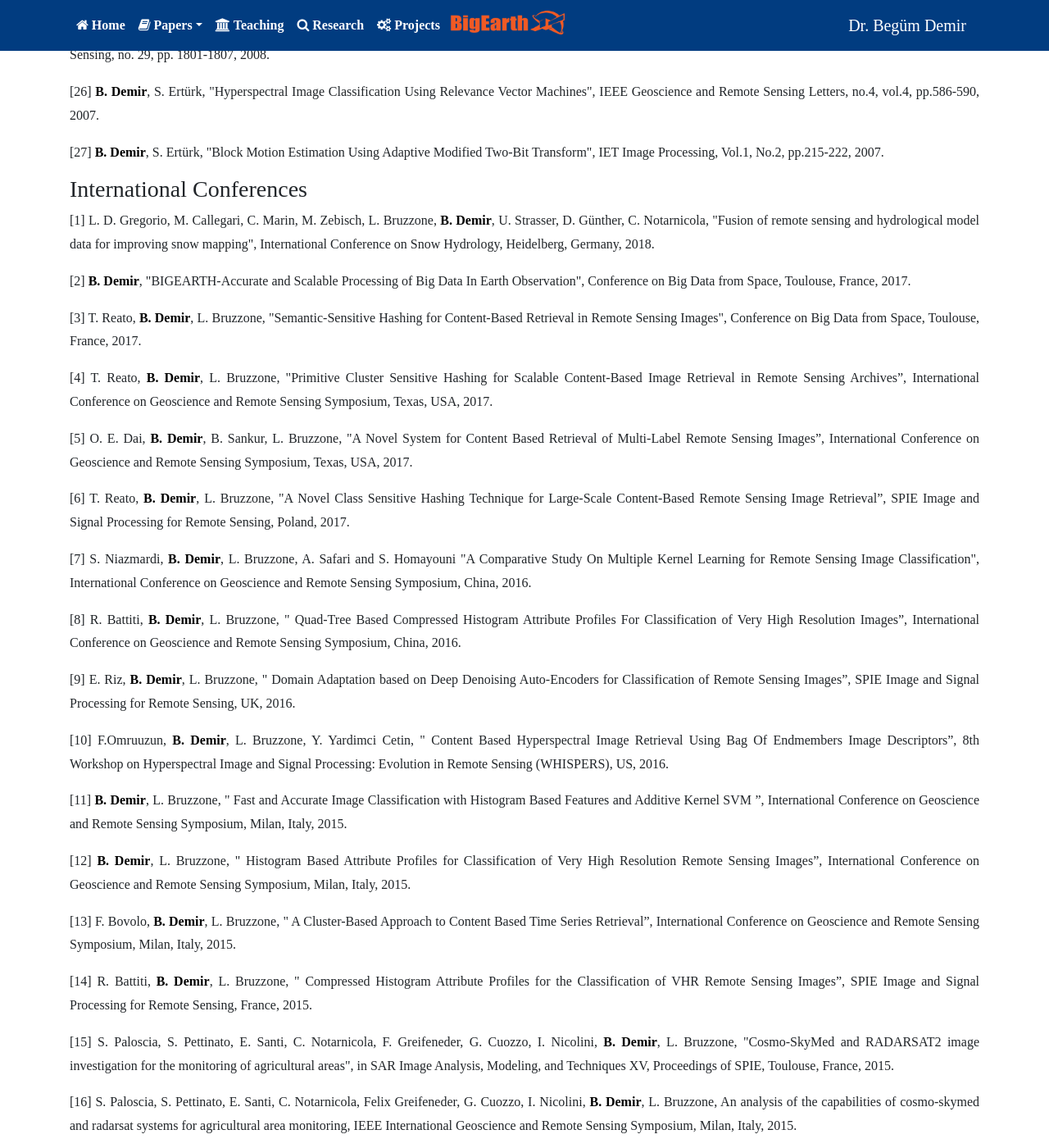
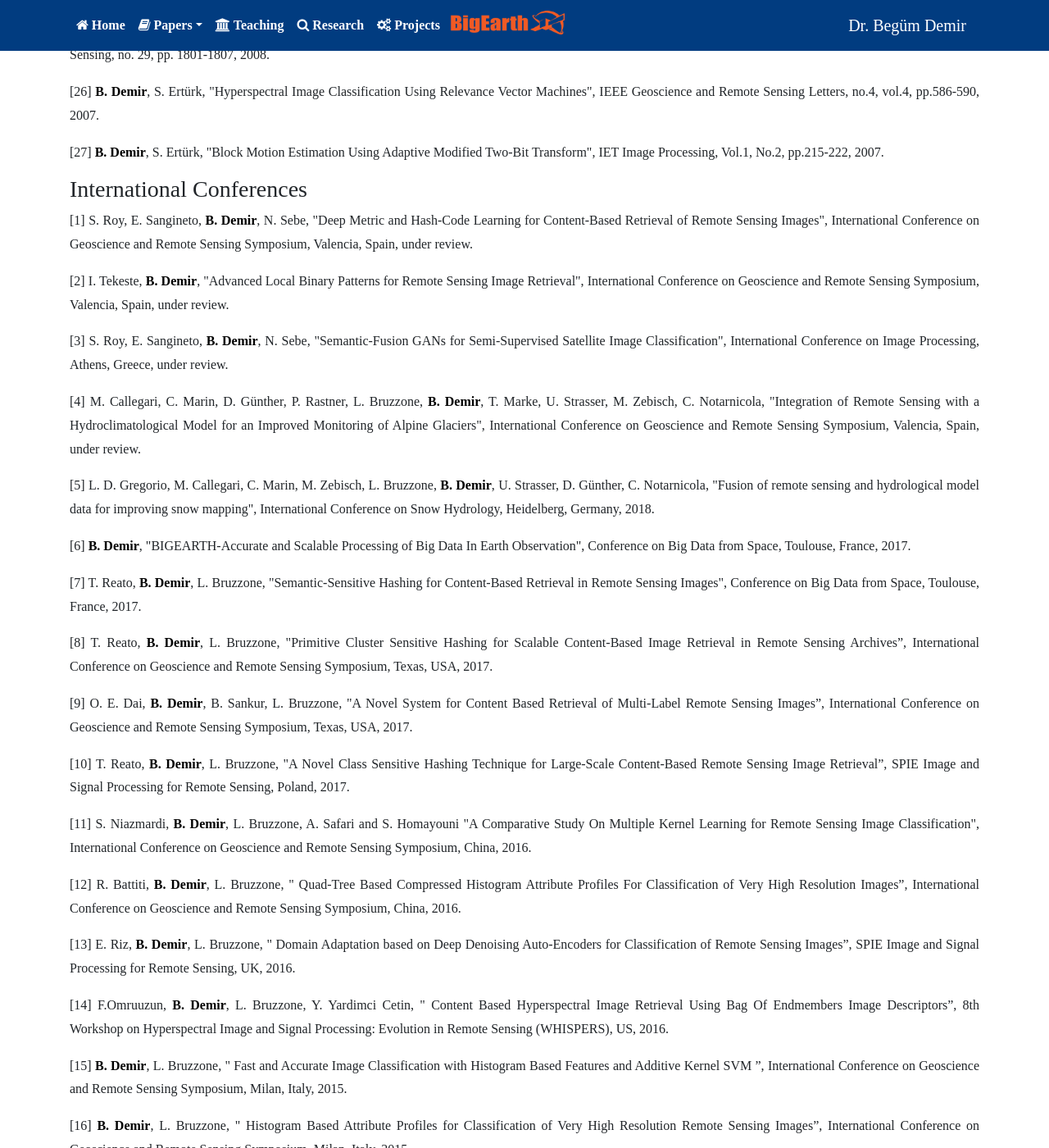
Before and after one commit to zafatar/bd, a Jekyll site: the page built from papers.md, in a window 1280 px wide and 1400 px high, scrolled down 2005 px. Shown: the whole window at 82% size. Built offline with Jekyll 4.4.1, drawn with Linux system fonts in a browser that asks for light colours; nearby versions of some CDN libraries; some web fonts are replaced; some of the changed text lies outside the part shown.

Commit message:
papers updated

```diff
--- a/papers.md
+++ b/papers.md
@@ -79,6 +79,13 @@ guid: http://www.begumdemir.com/papers.html
 <h3>International Conferences</h3>
 
 <div class="container text-justify p-0">
+        <p>[<span class='intConf'></span>] S. Roy, E. Sangineto, <span class="demir">B. Demir</span>, N. Sebe, "Deep Metric and Hash-Code Learning for Content-Based Retrieval of Remote Sensing Images", International Conference on Geoscience and Remote Sensing Symposium, Valencia, Spain, under review.</p>
+
+	<p>[<span class='intConf'></span>] I. Tekeste, <span class="demir">B. Demir</span>, "Advanced Local Binary Patterns for Remote Sensing Image Retrieval", International Conference on Geoscience and Remote Sensing Symposium, Valencia, Spain, under review.</p>
+
+	<p>[<span class='intConf'></span>] S. Roy, E. Sangineto, <span class="demir">B. Demir</span>, N. Sebe, "Semantic-Fusion GANs for Semi-Supervised Satellite Image Classification", International Conference on Image Processing, Athens, Greece, under review.</p>
+
+	<p>[<span class='intConf'></span>] M. Callegari, C. Marin, D. Günther, P. Rastner, L. Bruzzone, <span class="demir">B. Demir</span>, T. Marke, U. Strasser, M. Zebisch, C. Notarnicola, "Integration of Remote Sensing with a Hydroclimatological Model for an Improved Monitoring of Alpine Glaciers", International Conference on Geoscience and Remote Sensing Symposium, Valencia, Spain, under review.</p>
 
      	<p>[<span class='intConf'></span>] L. D. Gregorio, M. Callegari, C. Marin, M. Zebisch, L. Bruzzone, <span class="demir">B. Demir</span>, U. Strasser, D. Günther, C. Notarnicola, "Fusion of remote sensing and hydrological model data for improving snow mapping", International Conference on Snow Hydrology, Heidelberg, Germany, 2018.</p>
 
```
